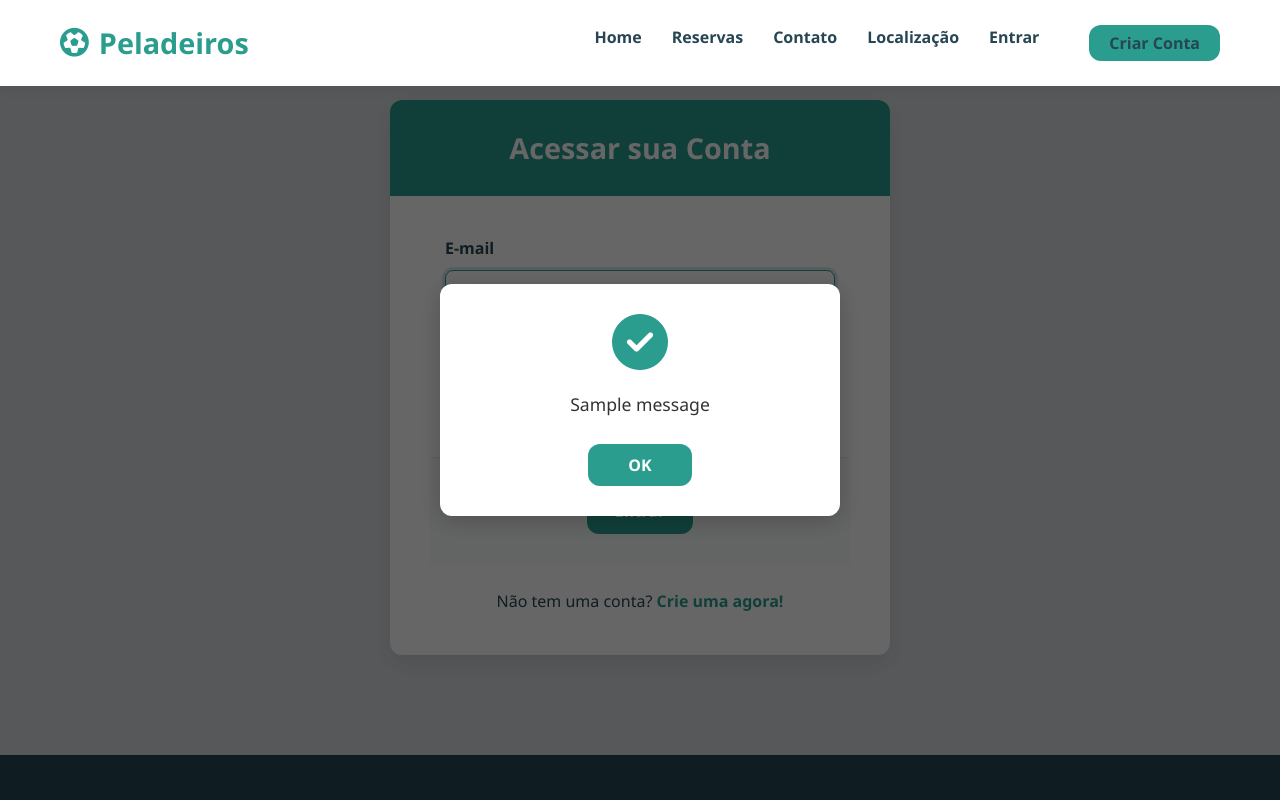
After one commit to paulovitor30101982/peladeiros_project, a Django app: page /entrar/ in a window 1280 px wide. The commit adds this page. Run offline with Django 5.2, Linux system fonts and the light colour scheme; tables that the repository leaves empty hold one stand-in row (values such as "Sample post"); one stand-in notice (Sample message) is shown.

Commit message:
Criação Pagina Login
Foi criada a pagina de login (entrar.html) e interação com o Back-End com validações.

```diff
--- a/core/urls.py
+++ b/core/urls.py
@@ -7,4 +7,6 @@ urlpatterns = [
     path('contato/', views.contato, name='contato'),
     path('localizacao/', views.localizacao, name='localizacao'),
     path('criar-conta/', views.criar_conta, name='criar_conta'),
+    path('entrar/', views.entrar, name='entrar'),
+    path('sair/', views.sair, name='sair'),
 ]
--- a/core/views.py
+++ b/core/views.py
@@ -1,6 +1,13 @@
+# Arquivo: core/views.py
+
 from django.shortcuts import render, redirect
-from .forms import UsuarioCreationForm # Importe o formulário que criamos
+from .forms import UsuarioCreationForm
 
+# Importações necessárias, incluindo 'logout'
+from django.contrib import messages
+from django.contrib.auth import authenticate, login, logout
+from django.contrib.auth.forms import AuthenticationForm
+# ---------------------------------------------
 
 def index(request):
     """
@@ -31,15 +38,50 @@ def criar_conta(request):
     Renderiza e processa o formulário de criação de conta.
     """
     if request.method == 'POST':
-        # Se o formulário foi enviado (método POST)
         form = UsuarioCreationForm(request.POST)
         if form.is_valid():
-            form.save() # Salva o novo usuário no banco de dados
-            # Futuramente, podemos adicionar uma mensagem de sucesso aqui.
-            return redirect('index') # Redireciona para a página principal após o sucesso
+            form.save()
+            # Adicionando mensagem de sucesso após criar a conta
+            messages.success(request, 'Conta criada com sucesso! Agora você já pode fazer o login.')
+            return redirect('entrar') # Redireciona para a página de login
     else:
-        # Se o usuário apenas acessou a página (método GET)
         form = UsuarioCreationForm()
 
     context = {'form': form}
     return render(request, 'criar-conta.html', context)
+
+
+def entrar(request):
+    """
+    Renderiza e processa o formulário de login.
+    """
+    if request.method == 'POST':
+        form = AuthenticationForm(request, data=request.POST)
+        if form.is_valid():
+            username = form.cleaned_data.get('username')
+            password = form.cleaned_data.get('password')
+            user = authenticate(username=username, password=password)
+            if user is not None:
+                login(request, user)
+                # Mensagem de sucesso
+                messages.success(request, f'Login realizado com sucesso! Bem-vindo(a), {user.first_name}.')
+                return redirect('index')
+            else:
+                # Mensagem de erro (credenciais inválidas)
+                messages.error(request, 'E-mail ou senha inválidos. Por favor, tente novamente.')
+        else:
+            # Mensagem de erro (formulário inválido)
+            messages.error(request, 'Ocorreu um erro no formulário. Verifique os dados e tente novamente.')
+
+    # Se a requisição for GET ou o formulário for inválido, renderiza a página de novo
+    form = AuthenticationForm()
+    return render(request, 'entrar.html', {'form': form})
+
+# --- FUNÇÃO 'SAIR' ADICIONADA AQUI ---
+def sair(request):
+    """
+    Encerra a sessão do usuário atual.
+    """
+    logout(request)
+    messages.info(request, 'Você saiu da sua conta com segurança.')
+    return redirect('index')
--- a/static/css/styles.css
+++ b/static/css/styles.css
@@ -1268,7 +1268,8 @@ input.is-invalid {
 }
 
 /* --- USERNEME ESCONDIDO: Garante que o campo username escondido seja totalmente invisível --- */
-#id_username, input[type="hidden"] {
+/* --- CORREÇÃO FINAL E DEFINITIVA para o campo username "fantasma" --- */
+form#registration-form #id_username {
     display: none !important;
     visibility: hidden !important;
     width: 0 !important;
@@ -1278,3 +1279,48 @@ input.is-invalid {
     border: none !important;
     position: absolute !important;
 }
+/* --- Estilos para o Pop-up de Mensagens --- */
+.message-popup-overlay {
+    position: fixed;
+    top: 0;
+    left: 0;
+    width: 100%;
+    height: 100%;
+    background-color: rgba(0, 0, 0, 0.6);
+    display: none; /* Começa escondido */
+    justify-content: center;
+    align-items: center;
+    z-index: 1000;
+}
+.message-popup-overlay.active {
+    display: flex; /* Mostra o pop-up */
+}
+.message-popup-box {
+    background: #fff;
+    padding: 30px;
+    border-radius: 12px;
+    text-align: center;
+    max-width: 400px;
+    width: 90%;
+    box-shadow: 0 5px 25px rgba(0,0,0,0.2);
+}
+.message-popup-content i {
+    font-size: 3.5rem;
+    margin-bottom: 20px;
+}
+.message-popup-content p {
+    font-size: 1.1rem;
+    color: #333;
+    margin-bottom: 25px;
+}
+/* Cor para mensagem de sucesso */
+.message-success i {
+    color: var(--primary);
+}
+/* Cor para mensagem de erro */
+.message-error i {
+    color: #d9534f;
+}
+.btn-close-popup {
+    padding: 10px 40px;
+}
--- a/static/js/script.js
+++ b/static/js/script.js
@@ -157,6 +157,16 @@ document.addEventListener('DOMContentLoaded', () => {
     applyMask('id_telefone', masks.telefone);
     applyMask('id_data_nascimento', masks.data);
     applyMask('id_cep', masks.cep);
+
+    const closePopupButton = document.querySelector('.btn-close-popup');
+    if (closePopupButton) {
+        closePopupButton.addEventListener('click', () => {
+            const popupOverlay = document.querySelector('.message-popup-overlay');
+            if (popupOverlay) {
+                popupOverlay.classList.remove('active');
+            }
+        });
+    }
 
     // ---------------------------------------------------------------------
     // LÓGICA DO MENU HAMBURGUER
--- a/templates/base.html
+++ b/templates/base.html
@@ -9,6 +9,25 @@
     <link rel="stylesheet" href="{% static 'css/styles.css' %}">
 </head>
 <body>
+
+    {% if messages %}
+        <div class="message-popup-overlay active">
+            <div class="message-popup-box">
+                {% for message in messages %}
+                    <div class="message-popup-content message-{{ message.tags }}">
+                        {% if message.tags == 'success' %}
+                            <i class="fas fa-check-circle"></i>
+                        {% else %}
+                            <i class="fas fa-times-circle"></i>
+                        {% endif %}
+                        <p>{{ message }}</p>
+                        <button class="btn btn-close-popup">OK</button>
+                    </div>
+                {% endfor %}
+            </div>
+        </div>
+    {% endif %}
+
     <header>
         <div class="container">
             <nav class="navbar">
@@ -21,8 +40,14 @@
                     <li><a href="{% url 'reservas' %}">Reservas</a></li>
                     <li><a href="{% url 'contato' %}">Contato</a></li>
                     <li><a href="{% url 'localizacao' %}">Localização</a></li>
-                    <li><a href="#" id="login-btn-nav">Entrar</a></li>
-                    <li><a href="{% url 'criar_conta' %}" class="btn">Criar Conta</a></li>
+
+                    {% if user.is_authenticated %}
+                        <li><span style="color: #333; font-weight: 600; padding: 0 15px;">Olá, {{ user.first_name|default:user.username }}!</span></li>
+                        <li><a href="{% url 'sair' %}">Sair</a></li>
+                    {% else %}
+                        <li><a href="{% url 'entrar' %}">Entrar</a></li>
+                        <li><a href="{% url 'criar_conta' %}" class="btn">Criar Conta</a></li>
+                    {% endif %}
                 </ul>
                 <div class="hamburger">
                     <i class="fas fa-bars"></i>
--- /dev/null
+++ b/templates/entrar.html
@@ -0,0 +1,38 @@
+{% extends 'base.html' %}
+{% load static %}
+
+{% block title %}Entrar - Peladeiros{% endblock %}
+
+{% block content %}
+<section class="login-section" style="padding: 100px 0;">
+    <div class="container">
+        <div class="form-container" style="max-width: 500px; margin: 0 auto;">
+            <div class="form-header">
+                <h2>Acessar sua Conta</h2>
+            </div>
+            <div class="form-body">
+                <form method="post" action="{% url 'entrar' %}">
+                    {% csrf_token %}
+
+                    <div class="form-group">
+                        <label for="{{ form.username.id_for_label }}">E-mail</label>
+                        {{ form.username }}
+                    </div>
+
+                    <div class="form-group">
+                        <label for="{{ form.password.id_for_label }}">Senha</label>
+                        {{ form.password }}
+                    </div>
+
+                    <div class="form-footer">
+                        <button type="submit" class="btn">Entrar</button>
+                    </div>
+                </form>
+                <div style="text-align: center; margin-top: 25px;">
+                    <p>Não tem uma conta? <a href="{% url 'criar_conta' %}" style="color: var(--primary); text-decoration: none; font-weight: 600;">Crie uma agora!</a></p>
+                </div>
+            </div>
+        </div>
+    </div>
+</section>
+{% endblock %}
```
Also changed, not shown: db.sqlite3.
